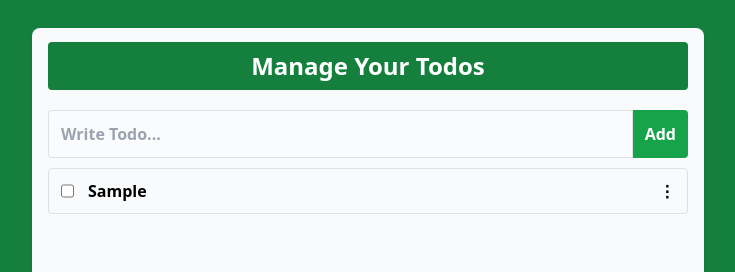
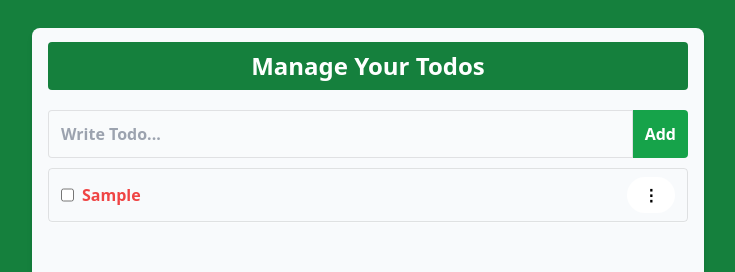
Before and after one commit to AbhishekSaini102/TodoContextLocal, a React (Vite) app: page / in a window 1280 px wide. Both pictures are taken after typing "Sample" into the empty fields and a click on the button "Add". Shown: the top 272 px of the page, without its empty margins (272-1007 px from the left). Built offline with nearby package versions, Linux system fonts and the light colour scheme.

Commit message:
"Some Changes in UI and debug the code - Delete All Confirmation Popup, MarkALL Current State Debugging or debugging in Dropdown(showMenu set false for Dropdown open and closing "Error"."

```diff
--- a/src/App.jsx
+++ b/src/App.jsx
@@ -22,11 +22,20 @@ function App() {
     setTodos((prev) => prev.map((prevTodo) => (prevTodo.id === id ? {...prevTodo, completed: !prevTodo.completed} : prevTodo)))
   }
 
-    const toggleAllTodo = () => {
+    // const toggleAllTodo = () => {
+    //   setTodos(
+    //     todos.map((todo) => ({
+    //       ...todo,
+    //       completed: !todo.completed,
+    //     }))
+    //   );
+    // };
+
+    const toggleAllTodo = (completed) => {
       setTodos(
         todos.map((todo) => ({
           ...todo,
-          completed: !todo.completed,
+          completed: completed,
         }))
       );
     };
--- a/src/components/Fuction.jsx
+++ b/src/components/Fuction.jsx
@@ -1,15 +1,30 @@
 // eslint-disable-next-line no-unused-vars
 import React, { useState } from "react";
 import { useTodoContext } from "../contexts/TodoContext";
+import ConfirmationPopup from "./ConfirmationPopup"; // adjust the path as needed
 
 function TodoForm() {
   const { todos, deleteAllTodos, toggleAllTodo } = useTodoContext();
   const [allCompleted, setAllCompleted] = useState(false);
+  const [showConfirmationPopup, setShowConfirmationPopup] = useState(false);
 
   const handleToggleAll = () => {
-    toggleAllTodo();
+    toggleAllTodo(!allCompleted);
     setAllCompleted(!allCompleted);
   };
+
+  const handleConfirmDelete = () => {
+    deleteAllTodos([]);
+    setShowConfirmationPopup(false);
+  };
+
+  const handleCancelDelete = () => {
+    setShowConfirmationPopup(false);
+  };
+  const handleDelete = () => {
+    setShowConfirmationPopup(true);
+  };
+
 
   return (
     <div className="flex gap-x-2">
@@ -19,11 +34,19 @@ function TodoForm() {
           className=" w-full rounded item-center px-3 py-1 bg-green-600 text-white mb-14
              hover:bg-white hover:text-black transition duration-150 font-semibold
              hover:shadow-md hover:ring-1 hover:ring-[#4d7c0f] inline-block"
-          onClick={deleteAllTodos}
+          onClick={handleDelete}
         >
           Delete All
         </button>
       )}
+      {showConfirmationPopup && (
+        <ConfirmationPopup
+          message="Are you sure you want to delete All todos?"
+          onConfirm={handleConfirmDelete}
+          onCancel={handleCancelDelete}
+        />
+      )}
+
       {todos.length > 1 && (
         <button
           type="button"
--- a/src/components/TodoForm.jsx
+++ b/src/components/TodoForm.jsx
@@ -1,6 +1,7 @@
 // eslint-disable-next-line no-unused-vars
 import React,{useState} from 'react'
 import { useTodoContext } from '../contexts/TodoContext'
+
 
 
 
@@ -24,6 +25,7 @@ function TodoForm() {
   }
 
 
+
     return (
       <form onSubmit={add} className="flex">
         <input
--- a/src/components/TodosItem.jsx
+++ b/src/components/TodosItem.jsx
@@ -1,3 +1,4 @@
+/* eslint-disable react/prop-types */
 // eslint-disable-next-line no-unused-vars
 import React, { useState, useEffect, useRef } from "react";
 import { useTodoContext } from "../contexts/TodoContext";
@@ -60,7 +61,11 @@ function TodoItem({ todo }) {
   }, [showMenu]);
 
   return (
-    <div className="relative flex border border-black/10 rounded px-3 py-2 gap-x-3 shadow-sm shadow-white/50 duration-300  text-black font-semibold">
+    <div
+      className={`relative flex border border-black/10 rounded px-3 py-2 gap-x-2 shadow-sm shadow-white/50 duration-300 text-black font-semibold ${
+        todo.completed ? "bg-green-200 " : "text-black"
+      }`}
+    >
       <input
         type="checkbox"
         className="cursor-pointer rounded-lg bg-white"
@@ -70,15 +75,12 @@ function TodoItem({ todo }) {
       />
       <input
         type="text"
-        className={`border-2 outline-none w-full bg-transparent rounded  ${
+        className={`border-1 outline-none w-full bg-transparent rounded  ${
           isTodoEditable
-            ? "border-green-500 bg-white rounded-lg py-2 px-4 shadow-md"
+            ? "border-green-400  bg-white rounded py-0 px-2 shadow-lg"
             : "border-transparent"
-        } ${
-          todo.completed
-            ? "line-through text-gray-500 bg-green-200"
-            : "text-black"
-        }`}
+        } ${todo.completed ? "line-through" : "text-red-500"}
+        `}
         value={todoMsg}
         onChange={(e) => setTodoMsg(e.target.value)}
         readOnly={!isTodoEditable}
@@ -86,33 +88,45 @@ function TodoItem({ todo }) {
 
       {isTodoEditable && (
         <button
-          className="bg-red-500 text-white px-2 py-1 rounded"
+          className="border-1 text-red-500 border-green-400 ring-neutral-50 bg-white rounded py-1 px-2 shadow-lg"
           onClick={editTodo}
         >
           Save
         </button>
       )}
 
-      {/* Dropdown Menu Button */}
-      <button onClick={() => setShowMenu(!showMenu)}>⋮</button>
+      <button
+        className="bg-white rounded-3xl px-4 py-1.5 hover:bg-[#efefef]"
+        onClick={() => setShowMenu(!showMenu)}
+      >
+        ⋮
+      </button>
 
       {/* Dropdown Menu */}
       {showMenu && (
         <div
           ref={menuRef}
-          className="absolute right-0 mt-2 w-48 bg-white border border-gray-200 divide-y divide-gray-100 rounded-md shadow-lg z-10"
+          className="absolute right-0 mt-42 w-48 bg-white border border-gray-200 divide-y divide-gray-100 rounded-md shadow-lg z-10"
         >
           <button
-            className={`w-full px-4 py-2 text-left hover:bg-gray-200 ${
-              isTodoEditable ? "bg-red-500 text-white" : ""
+            className={`w-full px-4 py-2 text-left hover:bg-gray-200 text:black font-semibold items-center text- ${
+              isTodoEditable ? " text-black bg-gray-300 py-5" : " text-black "
             }`}
-            onClick={() => setIsTodoEditable(true)}
+            onClick={() => {
+              setIsTodoEditable(true);
+              setShowMenu(false);
+            }}
           >
-            {isTodoEditable ? "Save" : "Edit"}
+            {isTodoEditable ? "" : "Edit Todo"}
           </button>
+
           <button
-            className="w-full px-4 py-2 text-left bg-red-500 text-white hover:bg-gray-200"
-            onClick={handleDelete}
+            className="w-full px-4 py-2 text-left bg-white text-black rounded-b-md
+       hover:bg-red-500 hover:text-white text:black font-semibold"
+            onClick={() => {
+              handleDelete();
+              setShowMenu(false);
+            }}
           >
             Delete
           </button>
--- a/src/contexts/TodoContext.js
+++ b/src/contexts/TodoContext.js
@@ -1,3 +1,4 @@
+/* eslint-disable no-unused-vars */
 import { createContext, useContext } from "react";
 
 const TodoContext = createContext({
@@ -9,7 +10,9 @@ const TodoContext = createContext({
         },
 
     ],
+    // eslint-disable-next-line no-unused-vars
     addTodo:(todo) => {},
+    // eslint-disable-next-line no-unused-vars
     deleteTodo:(id) => {},
     updateTodo:(id, todo) => {},
     toggleComplete:(id) => {},
--- a/tailwind.config.js
+++ b/tailwind.config.js
@@ -31,6 +31,7 @@ export default {
         "2rem": "2rem",
       },
       margin: {
+        42: "42px",
         22: "22px",
         21: "21px",
         20: "20px",
```
